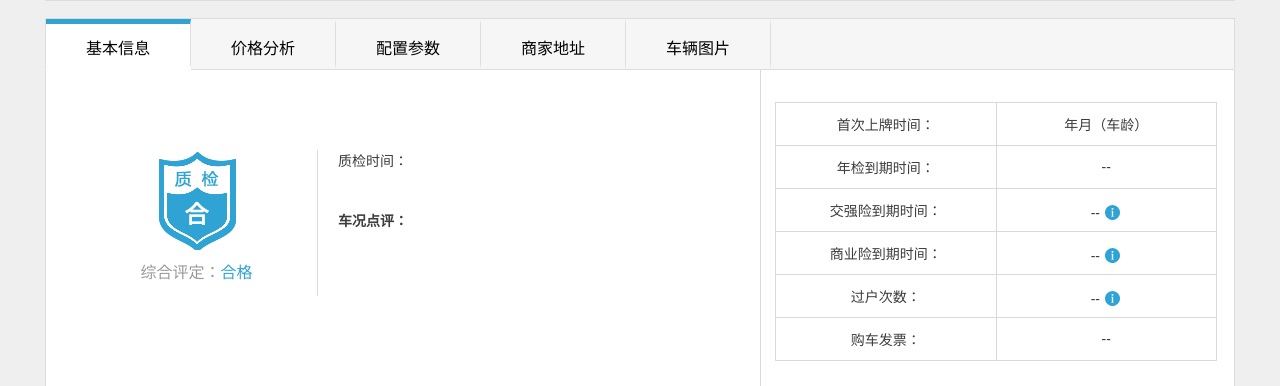
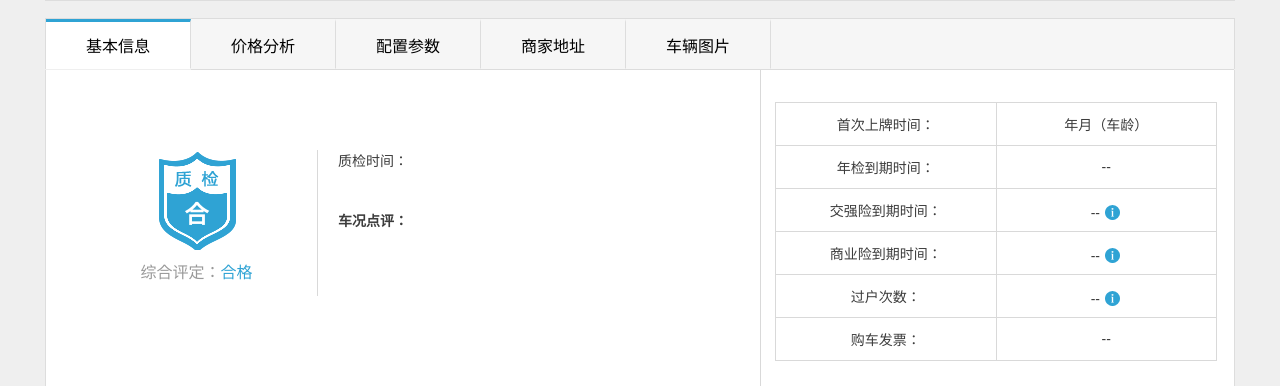
Before and after one commit to kevinwan/souchela, a Django app: template souche/templates/car_info.html in a window 1280 px wide. Shown: the part 860-1246 px from the top of the page. Run offline with Django 3.2, Linux system fonts and the light colour scheme; the template is opened without the code that fills it, so the values that code supplies are empty; parts of the project's set-up code (start-up, migrations or seed data) failed here and were passed over; some libraries are stand-ins or nearby versions.

Commit message:
[FIX] Bugfix basic info bar

```diff
--- a/souche/static/css/car_info.css
+++ b/souche/static/css/car_info.css
@@ -146,22 +146,22 @@
 
 .base-info .nav li:hover,
 .base-info .nav .focus {
-	border-bottom: 1px solid #fff;
+	border-bottom: medium none;
 }
 
 .base-info .nav .focus a,
 .base-info .nav a:hover {
-	border-top: 5px solid #2fa3d4;
+	border-top: 3px solid #2fa3d4;
+	border-bottom: 1px solid #FFFFFF;
 	background: #fff;
-	border-bottom: 5px solid #FFF;
 }
 
 .base-info .nav a {
 	display: block;
 	border-right: 1px solid #ddd;
-	border-top: 5px solid #F6F6F6;
-	border-bottom: 5px solid #F6F6F6;
-	height: 40px;
+	border-top: 3px solid #F6F6F6;
+	border-bottom: 1px solid #F6F6F6;
+	height: 46px;
 }
 
 .base-info .nav .last {
--- a/souche/static/js/car_info.js
+++ b/souche/static/js/car_info.js
@@ -98,8 +98,9 @@ $(function(){
 
 		$(this).parent().find("li").removeClass("focus");
 		$(this).addClass("focus");
-
 		$(contentEle).css("padding-top","50px");
+		printf($(contentEle).offset().top);
+		printf(window.scrollY);
 	});
 
 	//加入对比
```
